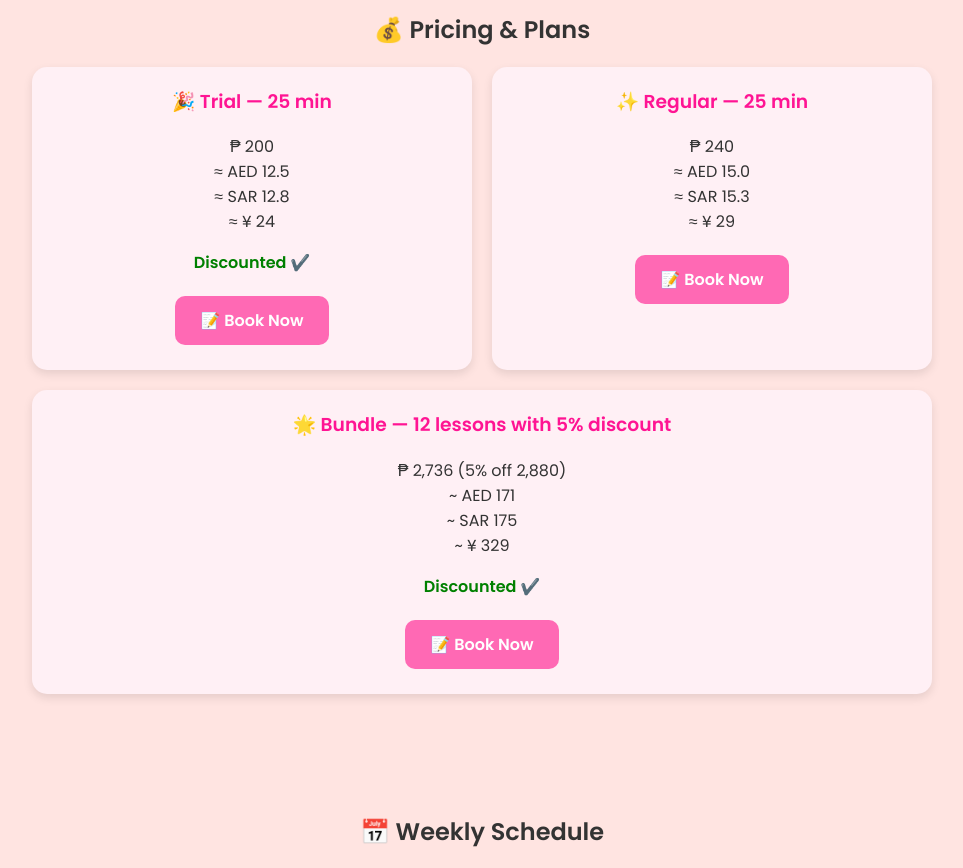
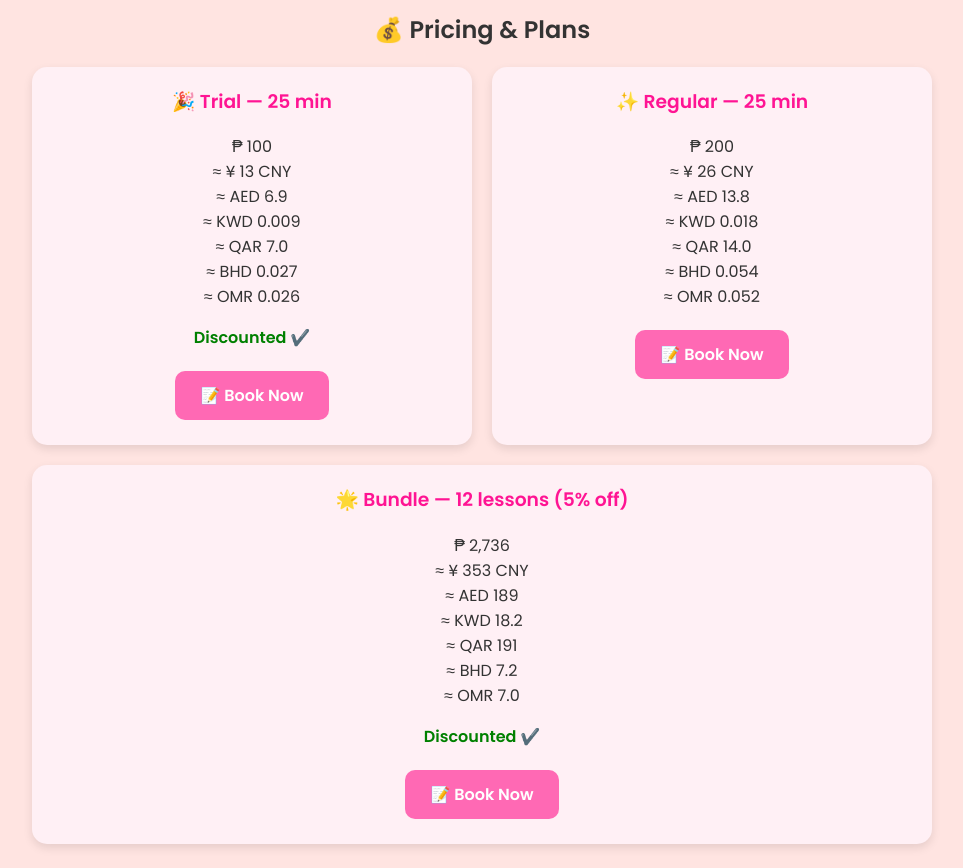
Before and after one commit to cruzmariaarlizakey08-gif/TeacherMaria, a plain HTML site: page index.html in a window 1280 px wide. Shown: the part 1900-2768 px from the top of the page, without its empty margins (158-1121 px from the left). Drawn offline with Linux system fonts and the light colour scheme.

Commit message:
Update index.html

```diff
--- a/index.html
+++ b/index.html
@@ -39,7 +39,6 @@ footer { text-align: center; padding: 20px; background-color: #ffb6c1; color: wh
 .img2 { top: 330px; }
 .img3 { top: 520px; }
 @keyframes float { 0% { transform: translate(0,0); } 25% { transform: translate(10px,-10px); } 50% { transform: translate(-10px,10px); } 75% { transform: translate(10px,10px); } 100% { transform: translate(0,0); } }
-
 @media (max-width: 600px) {
   header { padding: 30px 10px; }
   .about img { max-width: 150px; }
@@ -49,9 +48,7 @@ footer { text-align: center; padding: 20px; background-color: #ffb6c1; color: wh
   .why-card img { max-width: 50px; }
   .why-card { min-height: auto; max-width: 100%; }
 }
-
 .lang-toggle { position: fixed; top: 20px; right: 20px; background: #ff69b4; color: white; border: none; padding: 10px 15px; border-radius: 10px; cursor: pointer; z-index: 1000; }
-
 #payment ul { list-style-type: none !important; padding-left: 0 !important; margin: 0 !important; text-align: left; }
 #payment li { margin-bottom: 10px; }
 </style>
@@ -112,23 +109,51 @@ footer { text-align: center; padding: 20px; background-color: #ffb6c1; color: wh
 <section id="pricing">
   <h2>💰 Pricing & Plans</h2>
   <div class="pricing">
+
     <div class="pricing-card">
       <h3>🎉 Trial — 25 min</h3>
-      <p>₱ 200<br>≈ AED 12.5<br>≈ SAR 12.8<br>≈ ¥ 24</p>
+      <p>
+      ₱ 100<br>
+      ≈ ¥ 13 CNY<br>
+      ≈ AED 6.9<br>
+      ≈ KWD 0.009<br>
+      ≈ QAR 7.0<br>
+      ≈ BHD 0.027<br>
+      ≈ OMR 0.026
+      </p>
       <p class="discount">Discounted ✔️</p>
-      <a href="https://docs.google.com/forms/d/e/1FAIpQLSeXGsgwdczxGy2flT6MPbOJX1g9SHFliKtOqvOWVGJlynW6xQ/viewform?usp=sharing" target="_blank" class="btn">📝 Book Now</a>
+      <a href="#" class="btn">📝 Book Now</a>
     </div>
+
     <div class="pricing-card">
       <h3>✨ Regular — 25 min</h3>
-      <p>₱ 240<br>≈ AED 15.0<br>≈ SAR 15.3<br>≈ ¥ 29</p>
-      <a href="https://docs.google.com/forms/d/e/1FAIpQLSeXGsgwdczxGy2flT6MPbOJX1g9SHFliKtOqvOWVGJlynW6xQ/viewform?usp=sharing" target="_blank" class="btn">📝 Book Now</a>
+      <p>
+      ₱ 200<br>
+      ≈ ¥ 26 CNY<br>
+      ≈ AED 13.8<br>
+      ≈ KWD 0.018<br>
+      ≈ QAR 14.0<br>
+      ≈ BHD 0.054<br>
+      ≈ OMR 0.052
+      </p>
+      <a href="#" class="btn">📝 Book Now</a>
     </div>
+
     <div class="pricing-card">
-      <h3>🌟 Bundle — 12 lessons with 5% discount</h3>
-      <p>₱ 2,736 (5% off 2,880)<br>~ AED 171<br>~ SAR 175<br>~ ¥ 329</p>
+      <h3>🌟 Bundle — 12 lessons (5% off)</h3>
+      <p>
+      ₱ 2,736<br>
+      ≈ ¥ 353 CNY<br>
+      ≈ AED 189<br>
+      ≈ KWD 18.2<br>
+      ≈ QAR 191<br>
+      ≈ BHD 7.2<br>
+      ≈ OMR 7.0
+      </p>
       <p class="discount">Discounted ✔️</p>
-      <a href="https://docs.google.com/forms/d/e/1FAIpQLSeXGsgwdczxGy2flT6MPbOJX1g9SHFliKtOqvOWVGJlynW6xQ/viewform?usp=sharing" target="_blank" class="btn">📝 Book Now</a>
+      <a href="#" class="btn">📝 Book Now</a>
     </div>
+
   </div>
 </section>
 
```
